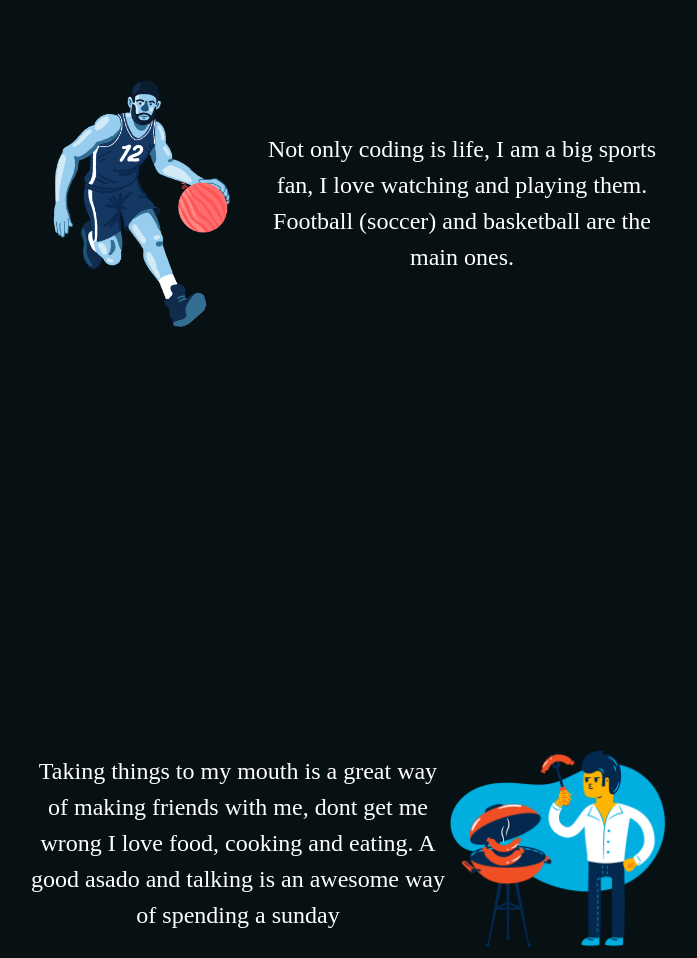
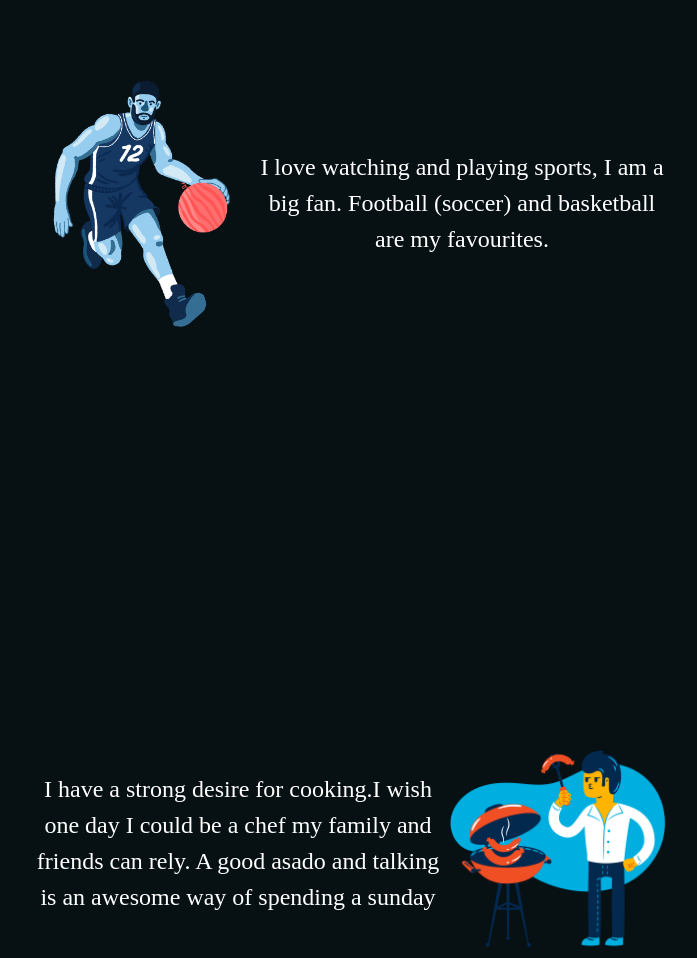
Before and after one commit to Drmanzanas/Drmanzanas.github.io, a plain HTML site: page index.html in a window 1280 px wide. Shown: the part 4700-5658 px from the top of the page, without its empty margins (290-987 px from the left). Drawn offline with nearby package versions, Linux system fonts and the light colour scheme.

Commit message:
cambiando algunas cosas

```diff
--- a/index.html
+++ b/index.html
@@ -183,10 +183,10 @@
             <code class="sectionTitle">A little about me</code>
             <article class="aboutMeArticles">
                     <img src="./assets/basketball.png" alt="Haciendo deporte" />
-                    <p>Not only coding is life, I am a big sports fan, I love watching and playing them. Football (soccer) and basketball are the main ones.</p>
+                    <p>I love watching and playing sports, I am a big fan. Football (soccer) and basketball are my favourites.</p>
             </article>
             <article class="aboutMeArticles">
-                <p>Taking things to my mouth is a great way of making friends with me, dont get me wrong I love food, cooking and eating. A good asado and talking is an awesome way of spending a sunday</p>
+                <p>I have a strong desire for cooking.I wish one day I could be a chef my family and friends can rely. A good asado and talking is an awesome way of spending a sunday</p>
                 <img src="./assets/food.png" alt="Comida" />
             </article>
             <article class="aboutMeArticles">
@@ -194,7 +194,7 @@
                 <p>ALso, I am a big fan of conspiracy theories and useless but impressive facts. Did you know dolphins give each other names?</p>
             </article>
             <article class="aboutMeArticles">
-                <p>I started developing websites because it feels like making magic. Everything can be done, u just need to know the spell.</p>
+                <p>I started developing websites because it feels like magic. Everything can be done, u just need to know the spell.</p>
                 <img src="./assets/developillustration.png" alt="Empezando a codear" />
             </article>
         </section>
```
